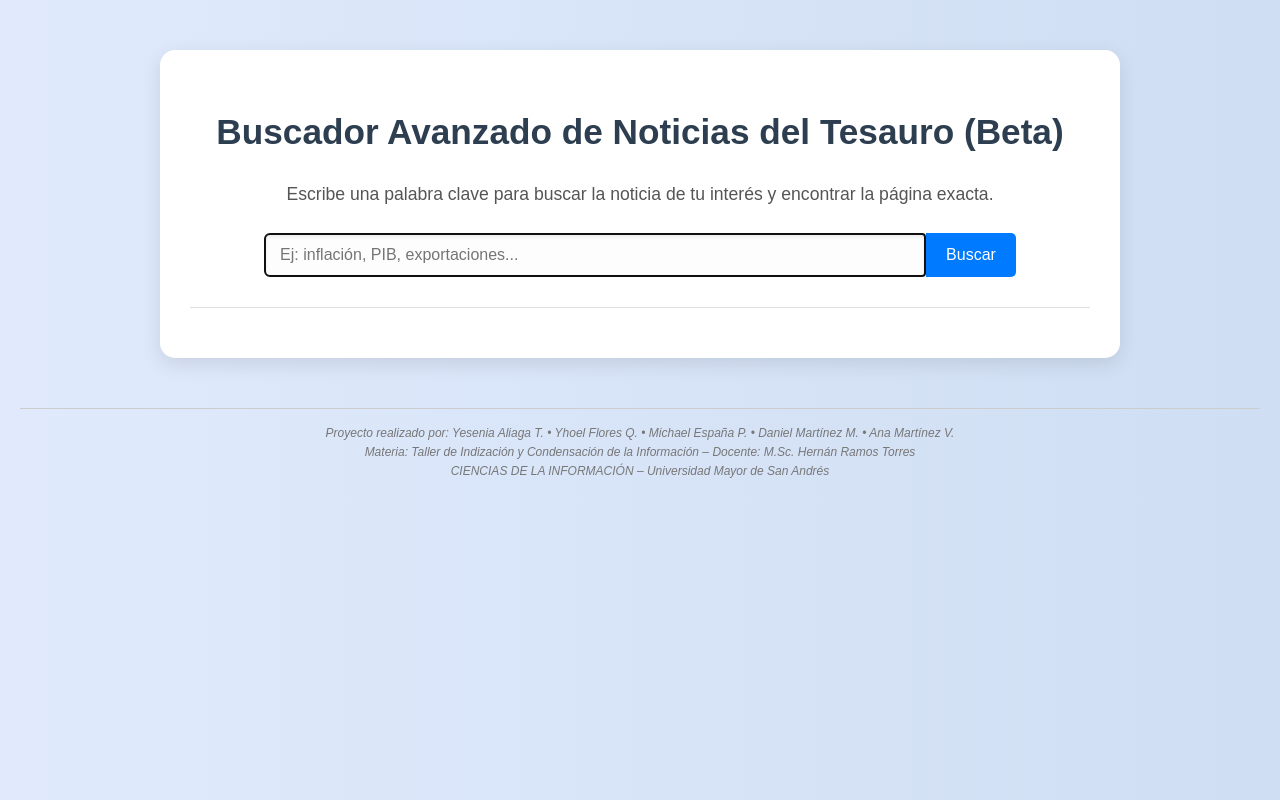
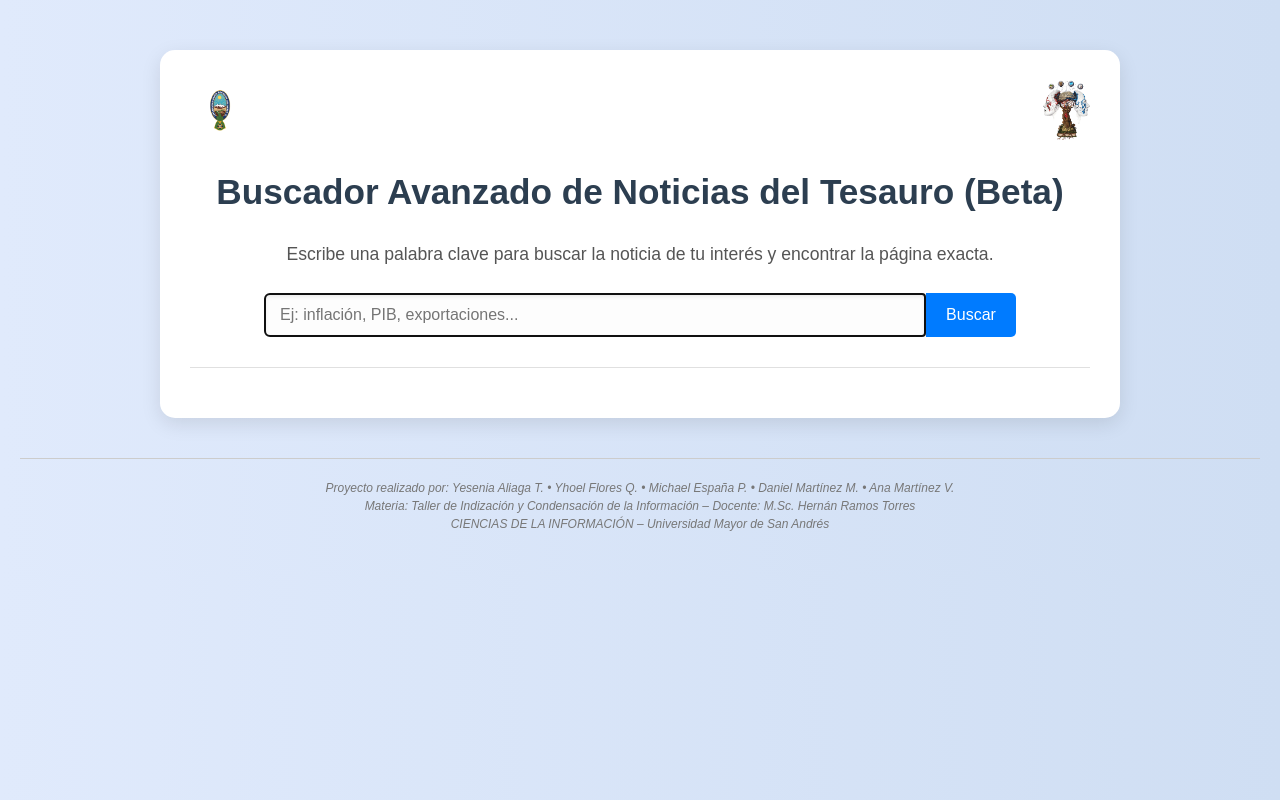
Before and after one commit to Destri13/Buscador-PDF, a plain HTML site: page index.html in a window 1280 px wide. Drawn offline with Linux system fonts and the light colour scheme.

Commit message:
Update index.html

```diff
--- a/index.html
+++ b/index.html
@@ -5,9 +5,40 @@
     <meta name="viewport" content="width=device-width, initial-scale=1.0">
     <title>Tesauro de Economía Digital de Bolivia</title>
     <link rel="stylesheet" href="style.css">
+    <style>
+        .logo-container {
+            display: flex;
+            justify-content: space-between;
+            align-items: center;
+            margin-bottom: 20px;
+        }
+
+        .logo-container img {
+            height: 60px;
+            object-fit: contain;
+        }
+
+        footer {
+            text-align: center;
+            font-size: 0.75rem;
+            color: #777;
+            margin-top: 40px;
+            padding: 20px;
+            border-top: 1px solid #ccc;
+            line-height: 1.5;
+        }
+    </style>
 </head>
 <body>
     <div class="container">
+
+        <!-- Logos institucionales -->
+        <div class="logo-container">
+            <img src="logo_umsa.png" alt="Logo UMSA">
+            <img src="logo_carrera.png" alt="Logo Ciencias de la Información">
+        </div>
+
+        <!-- Título y buscador -->
         <h1>Buscador Avanzado de Noticias del Tesauro (Beta)</h1>
         <p>Escribe una palabra clave para buscar la noticia de tu interés y encontrar la página exacta.</p>
 
@@ -16,12 +47,14 @@
             <button id="searchButton">Buscar</button>
         </div>
 
+        <!-- Resultados -->
         <div id="searchResults">
             <p id="loadingMessage">Cargando índice de búsqueda... Por favor, espera.</p>
             <p id="noResultsMessage" style="display:none;">No se encontraron resultados.</p>
         </div>
     </div>
 
+    <!-- Créditos -->
     <footer>
         Proyecto realizado por: Yesenia Aliaga T. • Yhoel Flores Q. • Michael España P. • Daniel Martínez M. • Ana Martínez V.<br>
         Materia: Taller de Indización y Condensación de la Información – Docente: M.Sc. Hernán Ramos Torres<br>
```
